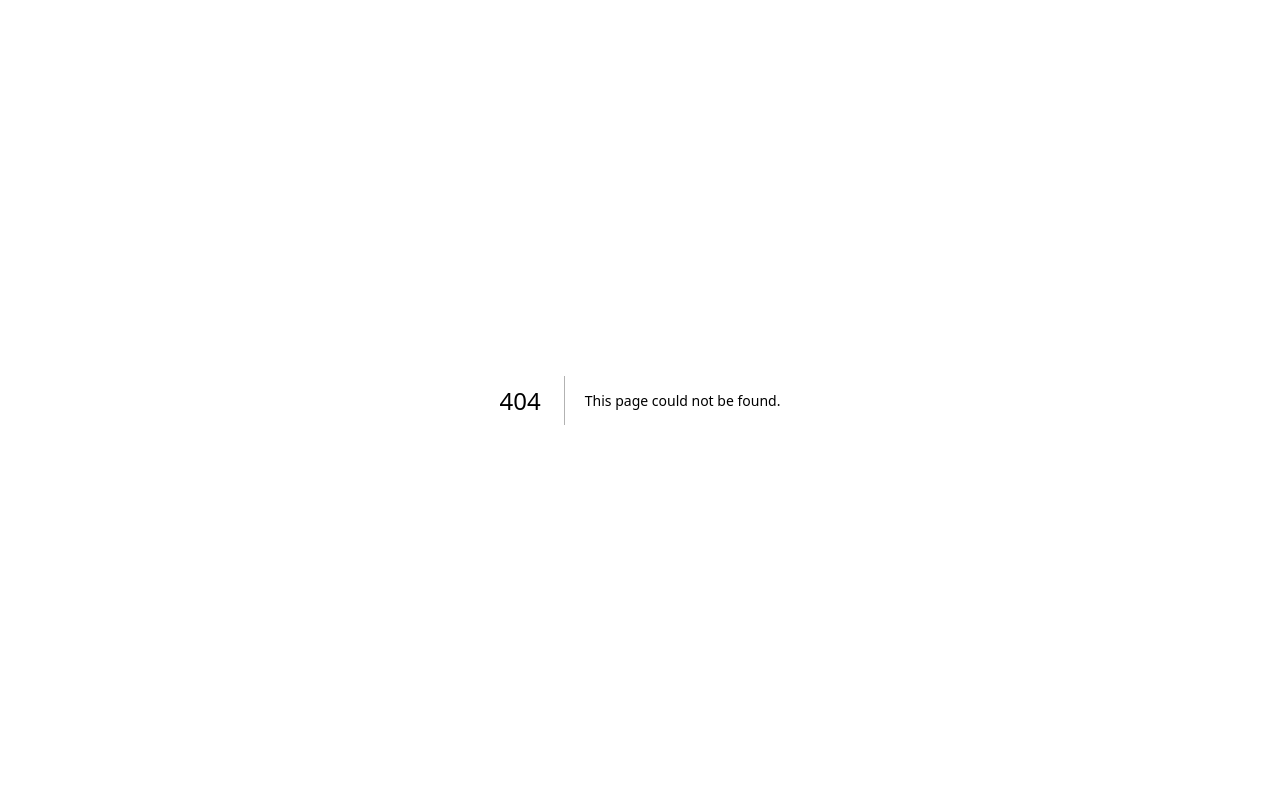
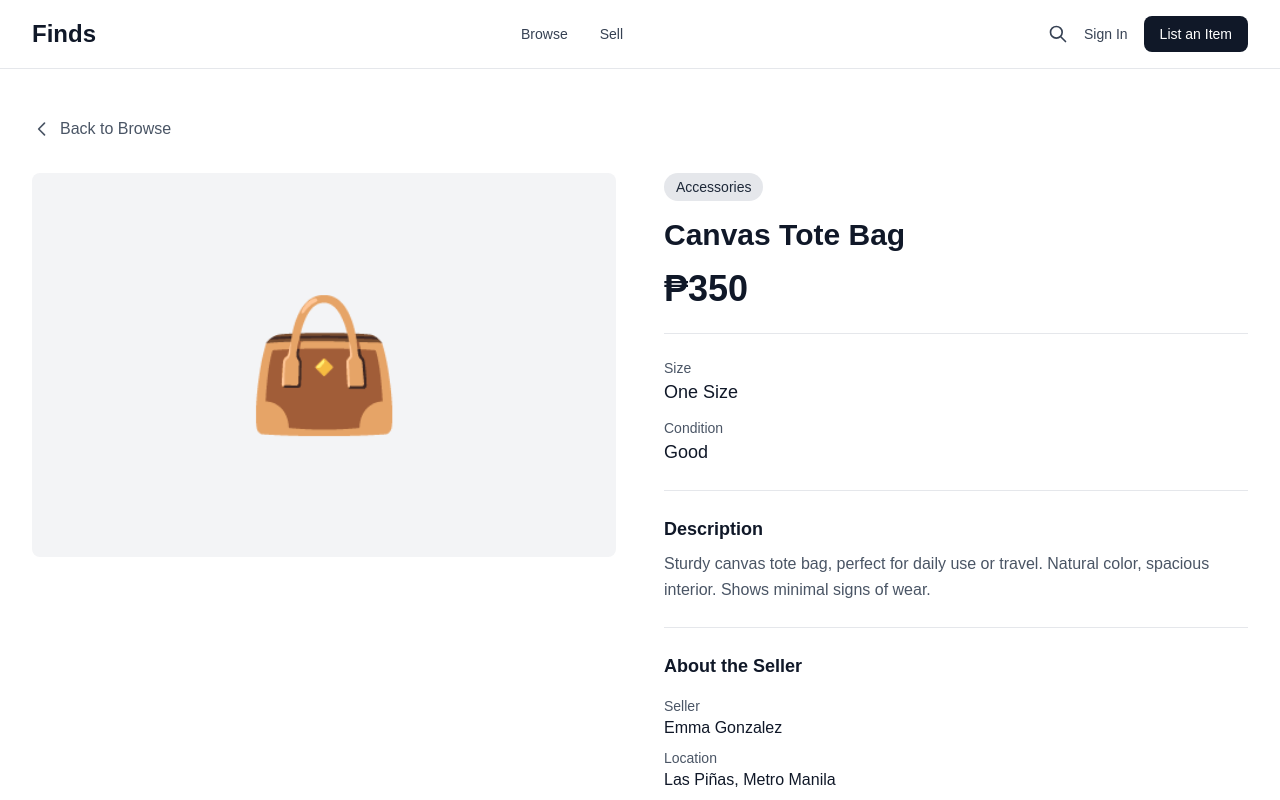
Before and after one commit to JoshiT3ch/finds, a Next.js app: page /items/canvas-tote-bag in a window 1280 px wide. Before the commit this address had no page. Shown: the top 800 px of the page. Built offline with nearby package versions, Linux system fonts and the light colour scheme.

Commit message:
Add marketplace browsing flow

```diff
--- /dev/null
+++ b/src/app/browse/page.tsx
@@ -0,0 +1,36 @@
+import React from 'react';
+import Header from '@/components/Header';
+import Footer from '@/components/Footer';
+import ProductCard from '@/components/ProductCard';
+import { listings } from '@/data/listings';
+
+export const metadata = {
+  title: 'Browse Finds - Finds Marketplace',
+  description: 'Browse all second-hand and thrifted clothing on Finds',
+};
+
+export default function BrowsePage() {
+  return (
+    <div className="min-h-screen bg-white">
+      <Header />
+
+      <main className="max-w-7xl mx-auto px-4 sm:px-6 lg:px-8 py-12">
+        <div className="mb-8">
+          <h1 className="text-3xl font-bold text-gray-900 mb-2">Browse Finds</h1>
+          <p className="text-gray-600">
+            Discover {listings.length} unique second-hand, thrifted, and vintage clothing items.
+          </p>
+        </div>
+
+        {/* Listings Grid */}
+        <div className="grid grid-cols-1 sm:grid-cols-2 lg:grid-cols-3 gap-6">
+          {listings.map((listing) => (
+            <ProductCard key={listing.id} listing={listing} />
+          ))}
+        </div>
+      </main>
+
+      <Footer />
+    </div>
+  );
+}
--- /dev/null
+++ b/src/app/items/[slug]/page.tsx
@@ -0,0 +1,140 @@
+import React from 'react';
+import Link from 'next/link';
+import { notFound } from 'next/navigation';
+import Header from '@/components/Header';
+import Footer from '@/components/Footer';
+import { getListingBySlug, listings } from '@/data/listings';
+
+export const metadata = {
+  title: 'Item Details - Finds Marketplace',
+  description: 'View item details on Finds',
+};
+
+export function generateStaticParams() {
+  return listings.map((listing) => ({
+    slug: listing.slug,
+  }));
+}
+
+interface ItemPageProps {
+  params: Promise<{
+    slug: string;
+  }>;
+}
+
+export default async function ItemPage({ params }: ItemPageProps) {
+  const { slug } = await params;
+  const listing = getListingBySlug(slug);
+
+  if (!listing) {
+    notFound();
+  }
+
+  return (
+    <div className="min-h-screen bg-white">
+      <Header />
+
+      <main className="max-w-7xl mx-auto px-4 sm:px-6 lg:px-8 py-12">
+        {/* Back Button */}
+        <Link
+          href="/browse"
+          className="inline-flex items-center gap-2 text-gray-600 hover:text-gray-900 mb-8 font-medium"
+        >
+          <svg
+            className="w-5 h-5"
+            fill="none"
+            stroke="currentColor"
+            viewBox="0 0 24 24"
+          >
+            <path
+              strokeLinecap="round"
+              strokeLinejoin="round"
+              strokeWidth={2}
+              d="M15 19l-7-7 7-7"
+            />
+          </svg>
+          Back to Browse
+        </Link>
+
+        <div className="grid grid-cols-1 md:grid-cols-2 gap-12">
+          {/* Image */}
+          <div className="bg-gray-100 rounded-lg h-96 flex items-center justify-center">
+            {listing.image.startsWith('http') ? (
+              // eslint-disable-next-line @next/next/no-img-element
+              <img
+                src={listing.image}
+                alt={listing.name}
+                className="w-full h-full object-cover rounded-lg"
+              />
+            ) : (
+              <div className="text-9xl">{listing.image}</div>
+            )}
+          </div>
+
+          {/* Details */}
+          <div>
+            <div className="mb-4">
+              <span className="inline-block bg-gray-200 text-gray-800 px-3 py-1 rounded-full text-sm font-medium">
+                {listing.category}
+              </span>
+            </div>
+
+            <h1 className="text-3xl font-bold text-gray-900 mb-4">
+              {listing.name}
+            </h1>
+
+            <div className="mb-6 pb-6 border-b border-gray-200">
+              <p className="text-4xl font-bold text-gray-900">₱{listing.price}</p>
+            </div>
+
+            {/* Item Specs */}
+            <div className="mb-6 pb-6 border-b border-gray-200 space-y-3">
+              <div>
+                <p className="text-sm text-gray-600 font-medium">Size</p>
+                <p className="text-lg text-gray-900">{listing.size}</p>
+              </div>
+              <div>
+                <p className="text-sm text-gray-600 font-medium">Condition</p>
+                <p className="text-lg text-gray-900">{listing.condition}</p>
+              </div>
+            </div>
+
+            {/* Description */}
+            <div className="mb-6 pb-6 border-b border-gray-200">
+              <h2 className="text-lg font-semibold text-gray-900 mb-2">
+                Description
+              </h2>
+              <p className="text-gray-600 leading-relaxed">
+                {listing.description}
+              </p>
+            </div>
+
+            {/* Seller Info */}
+            <div className="mb-8 pb-8 border-b border-gray-200">
+              <h2 className="text-lg font-semibold text-gray-900 mb-4">
+                About the Seller
+              </h2>
+              <div className="space-y-2">
+                <div>
+                  <p className="text-sm text-gray-600 font-medium">Seller</p>
+                  <p className="text-gray-900">{listing.sellerName}</p>
+                </div>
+                <div>
+                  <p className="text-sm text-gray-600 font-medium">Location</p>
+                  <p className="text-gray-900">{listing.location}</p>
+                </div>
+              </div>
+            </div>
+
+            {/* CTA Button */}
+            <button className="w-full bg-gray-900 text-white px-6 py-3 rounded-lg hover:bg-gray-800 font-semibold transition text-lg">
+              Message Seller
+            </button>
+          </div>
+        </div>
+      </main>
+
+      <Footer />
+    </div>
+  );
+}
--- a/src/components/FeaturedFinds.tsx
+++ b/src/components/FeaturedFinds.tsx
@@ -1,56 +1,6 @@
 import React from 'react';
 import ProductCard from './ProductCard';
-
-const mockProducts = [
-  {
-    id: 1,
-    name: 'Vintage Denim Jacket',
-    price: 1200,
-    size: 'M',
-    condition: 'Good',
-    image: '🧥',
-  },
-  {
-    id: 2,
-    name: 'Oversized Graphic Tee',
-    price: 450,
-    size: 'L',
-    condition: 'Like New',
-    image: '👕',
-  },
-  {
-    id: 3,
-    name: 'Linen Trousers',
-    price: 800,
-    size: '30',
-    condition: 'Good',
-    image: '👖',
-  },
-  {
-    id: 4,
-    name: 'Vintage Floral Dress',
-    price: 950,
-    size: 'S',
-    condition: 'Good',
-    image: '👗',
-  },
-  {
-    id: 5,
-    name: 'White Canvas Sneakers',
-    price: 600,
-    size: '7',
-    condition: 'Like New',
-    image: '👟',
-  },
-  {
-    id: 6,
-    name: 'Canvas Tote Bag',
-    price: 350,
-    size: 'One Size',
-    condition: 'Good',
-    image: '👜',
-  },
-];
+import { listings } from '@/data/listings';
 
 export default function FeaturedFinds() {
   return (
@@ -58,15 +8,8 @@ export default function FeaturedFinds() {
       <h2 className="text-2xl font-bold text-gray-900 mb-8">Featured Finds</h2>
 
       <div className="grid grid-cols-1 sm:grid-cols-2 lg:grid-cols-3 gap-6">
-        {mockProducts.map((product) => (
-          <ProductCard
-            key={product.id}
-            name={product.name}
-            price={product.price}
-            size={product.size}
-            condition={product.condition}
-            image={product.image}
-          />
+        {listings.slice(0, 6).map((listing) => (
+          <ProductCard key={listing.id} listing={listing} />
         ))}
       </div>
     </section>
--- a/src/components/Header.tsx
+++ b/src/components/Header.tsx
@@ -1,4 +1,5 @@
 import React from 'react';
+import Link from 'next/link';
 
 export default function Header() {
   return (
@@ -7,17 +8,19 @@ export default function Header() {
         <div className="flex items-center justify-between">
           {/* Logo */}
           <div className="flex-shrink-0">
-            <h1 className="text-2xl font-bold text-gray-900">Finds</h1>
+            <Link href="/" className="text-2xl font-bold text-gray-900 hover:text-gray-700">
+              Finds
+            </Link>
           </div>
 
           {/* Navigation */}
           <nav className="hidden md:flex items-center gap-8">
-            <a
-              href="#"
-              className="text-gray-700 hover:text-gray-900 font-medium text-sm"
+            <Link
+              href="/browse"
+              className="text-gray-700 hover:text-gray-900 font-medium text-sm transition"
             >
               Browse
-            </a>
+            </Link>
             <a
               href="#"
               className="text-gray-700 hover:text-gray-900 font-medium text-sm"
--- a/src/components/HeroSection.tsx
+++ b/src/components/HeroSection.tsx
@@ -1,4 +1,5 @@
 import React from 'react';
+import Link from 'next/link';
 
 export default function HeroSection() {
   return (
@@ -16,9 +17,12 @@ export default function HeroSection() {
 
         {/* CTA Buttons */}
         <div className="flex flex-col sm:flex-row gap-4 justify-center">
-          <button className="bg-gray-900 text-white px-8 py-3 rounded-lg hover:bg-gray-800 font-semibold transition">
+          <Link
+            href="/browse"
+            className="bg-gray-900 text-white px-8 py-3 rounded-lg hover:bg-gray-800 font-semibold transition inline-block"
+          >
             Browse Finds
-          </button>
+          </Link>
           <button className="border-2 border-gray-900 text-gray-900 px-8 py-3 rounded-lg hover:bg-gray-50 font-semibold transition">
             Sell Something
           </button>
--- a/src/components/ProductCard.tsx
+++ b/src/components/ProductCard.tsx
@@ -1,54 +1,49 @@
 import React from 'react';
+import Link from 'next/link';
+import { Listing } from '@/data/listings';
 
 interface ProductCardProps {
-  image: string;
-  name: string;
-  price: number;
-  size: string;
-  condition: string;
+  listing: Listing;
 }
 
-export default function ProductCard({
-  image,
-  name,
-  price,
-  size,
-  condition,
-}: ProductCardProps) {
+export default function ProductCard({ listing }: ProductCardProps) {
   return (
     <div className="bg-white border border-gray-200 rounded-lg overflow-hidden hover:shadow-lg transition">
       {/* Image */}
       <div className="bg-gray-100 h-64 flex items-center justify-center overflow-hidden">
-        {image.startsWith('http') ? (
+        {listing.image.startsWith('http') ? (
           // eslint-disable-next-line @next/next/no-img-element
           <img
-            src={image}
-            alt={name}
+            src={listing.image}
+            alt={listing.name}
             className="w-full h-full object-cover"
           />
         ) : (
-          <div className="text-6xl">{image}</div>
+          <div className="text-6xl">{listing.image}</div>
         )}
       </div>
 
       {/* Content */}
       <div className="p-4">
         <h3 className="font-semibold text-gray-900 mb-2 line-clamp-2">
-          {name}
+          {listing.name}
         </h3>
 
         <div className="flex items-baseline gap-2 mb-3">
-          <span className="text-xl font-bold text-gray-900">₱{price}</span>
+          <span className="text-xl font-bold text-gray-900">₱{listing.price}</span>
         </div>
 
         <div className="space-y-1 text-sm text-gray-600">
-          <p>Size: {size}</p>
-          <p>Condition: {condition}</p>
+          <p>Size: {listing.size}</p>
+          <p>Condition: {listing.condition}</p>
         </div>
 
-        <button className="w-full mt-4 bg-gray-900 text-white py-2 rounded-lg hover:bg-gray-800 font-medium transition text-sm">
+        <Link
+          href={`/items/${listing.slug}`}
+          className="w-full mt-4 bg-gray-900 text-white py-2 rounded-lg hover:bg-gray-800 font-medium transition text-sm block text-center"
+        >
           View Item
-        </button>
+        </Link>
       </div>
     </div>
   );
--- /dev/null
+++ b/src/data/listings.ts
@@ -0,0 +1,110 @@
+export interface Listing {
+  id: number;
+  slug: string;
+  name: string;
+  price: number;
+  size: string;
+  condition: string;
+  category: string;
+  description: string;
+  sellerName: string;
+  location: string;
+  image: string;
+}
+
+export const listings: Listing[] = [
+  {
+    id: 1,
+    slug: 'vintage-denim-jacket',
+    name: 'Vintage Denim Jacket',
+    price: 1200,
+    size: 'M',
+    condition: 'Good',
+    category: 'Jackets',
+    description:
+      'Classic vintage denim jacket in excellent condition. Perfect for layering over any outfit. Has some fading that adds to the vintage charm.',
+    sellerName: 'Maria Santos',
+    location: 'Manila, Metro Manila',
+    image: '🧥',
+  },
+  {
+    id: 2,
+    slug: 'oversized-graphic-tee',
+    name: 'Oversized Graphic Tee',
+    price: 450,
+    size: 'L',
+    condition: 'Like New',
+    category: 'Tops',
+    description:
+      'Comfortable oversized graphic tee with a cool vintage band design. Barely worn, in pristine condition.',
+    sellerName: 'Alex Rivera',
+    location: 'Quezon City, Metro Manila',
+    image: '👕',
+  },
+  {
+    id: 3,
+    slug: 'linen-trousers',
+    name: 'Linen Trousers',
+    price: 800,
+    size: '30',
+    condition: 'Good',
+    category: 'Bottoms',
+    description:
+      'Lightweight linen trousers perfect for warm weather. Natural color, relaxed fit. Great for casual or smart-casual looks.',
+    sellerName: 'James Reyes',
+    location: 'Makati, Metro Manila',
+    image: '👖',
+  },
+  {
+    id: 4,
+    slug: 'vintage-floral-dress',
+    name: 'Vintage Floral Dress',
+    price: 950,
+    size: 'S',
+    condition: 'Good',
+    category: 'Dresses',
+    description:
+      'Beautiful vintage floral dress from the 90s. Midi length with a flattering fit. Some gentle wear consistent with age.',
+    sellerName: 'Sofia Chen',
+    location: 'Pasig, Metro Manila',
+    image: '👗',
+  },
+  {
+    id: 5,
+    slug: 'white-canvas-sneakers',
+    name: 'White Canvas Sneakers',
+    price: 600,
+    size: '7',
+    condition: 'Like New',
+    category: 'Shoes',
+    description:
+      'Clean white canvas sneakers in a timeless style. Worn only a few times. Perfect everyday shoes.',
+    sellerName: 'Juan Dela Cruz',
+    location: 'Taguig, Metro Manila',
+    image: '👟',
+  },
+  {
+    id: 6,
+    slug: 'canvas-tote-bag',
+    name: 'Canvas Tote Bag',
+    price: 350,
+    size: 'One Size',
+    condition: 'Good',
+    category: 'Accessories',
+    description:
+      'Sturdy canvas tote bag, perfect for daily use or travel. Natural color, spacious interior. Shows minimal signs of wear.',
+    sellerName: 'Emma Gonzalez',
+    location: 'Las Piñas, Metro Manila',
+    image: '👜',
+  },
+];
+
+export function getListingBySlug(slug: string): Listing | undefined {
+  return listings.find((listing) => listing.slug === slug);
+}
+
+export function getListingsByCategory(category: string): Listing[] {
+  return listings.filter(
+    (listing) => listing.category.toLowerCase() === category.toLowerCase()
+  );
+}
```
